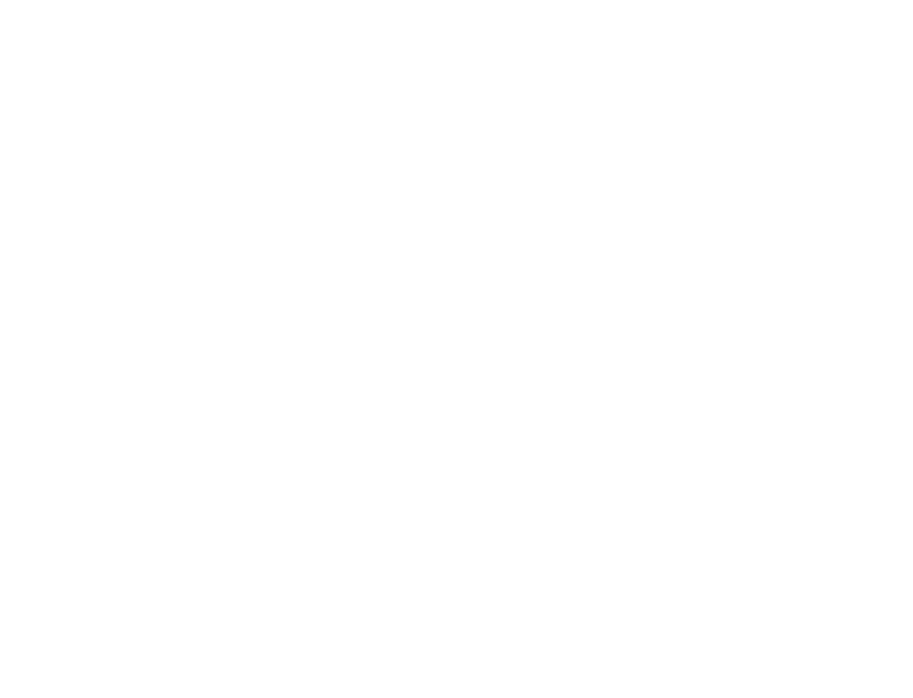
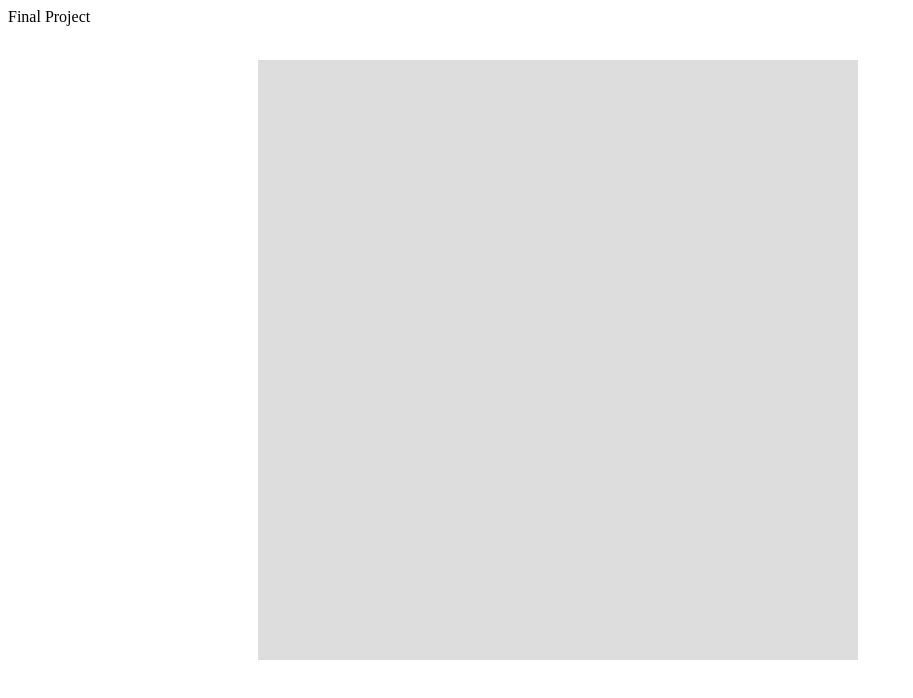
Before and after one commit to pujaarajan/INFO3300FinalProject, a plain HTML site: page index.html in a window 1280 px wide. Shown: the whole page, without its empty margins (0-913 px from the left). Drawn offline with nearby package versions, Linux system fonts and the light colour scheme.

Commit message:
added boilerplate css

```diff
--- a/index.html
+++ b/index.html
@@ -2,12 +2,49 @@
 <head>
 <title>INFO 3300 - Data-driven Web Applications</title>
 <script src="https://d3js.org/d3.v4.min.js"></script>
+
 <style>
+  /*TODO reconfigure size of frames for visual and text renderings*/
+  #sections {
+    position: relative;
+    display: inline-block;
+    width: 250px;
+    top: 0px;
+    z-index: 90;
+  }
 
+  .step {
+    margin-bottom: 200px;
+  }
+
+  #vis {
+    display: inline-block;
+    position: fixed;
+    top: 60px;
+    z-index: 1;
+    margin-left: 0;
+
+    height: 600px;
+    width: 600px;
+    background-color: #ddd;
+  }
 </style>
 </head>
 <body>
+  <div id='graphic'>
 
+    <div id='sections'>
+      <section class="step">
+        <div class="title">Final Project</div>
+      </section>
+      <section class="step">
+        <!-- another section -->
+      </section>
+    </div>
 
+    <div id='vis'>
+    </div>
+
+  </div>
 </body>
 </html>
```
